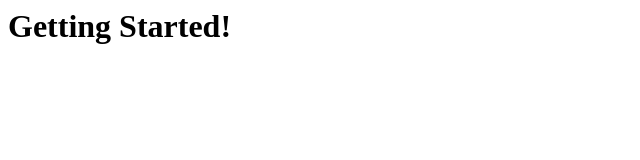
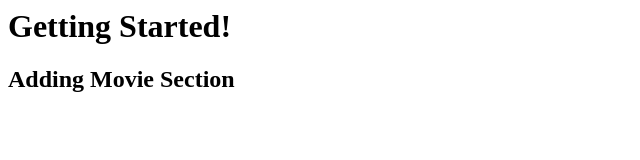
Before and after one commit to Sadyin/Flexpad, a plain HTML site: page index.html in a window 1280 px wide. Shown: the whole page, without its empty margins (0-640 px from the left). Drawn offline with Linux system fonts and the light colour scheme.

Commit message:
adding movie sections

```diff
--- a/index.html
+++ b/index.html
@@ -7,5 +7,6 @@
 </head>
 <body>
     <h1>Getting Started!</h1>
+    <h2>Adding Movie Section</h2>
 </body>
 </html>
```
